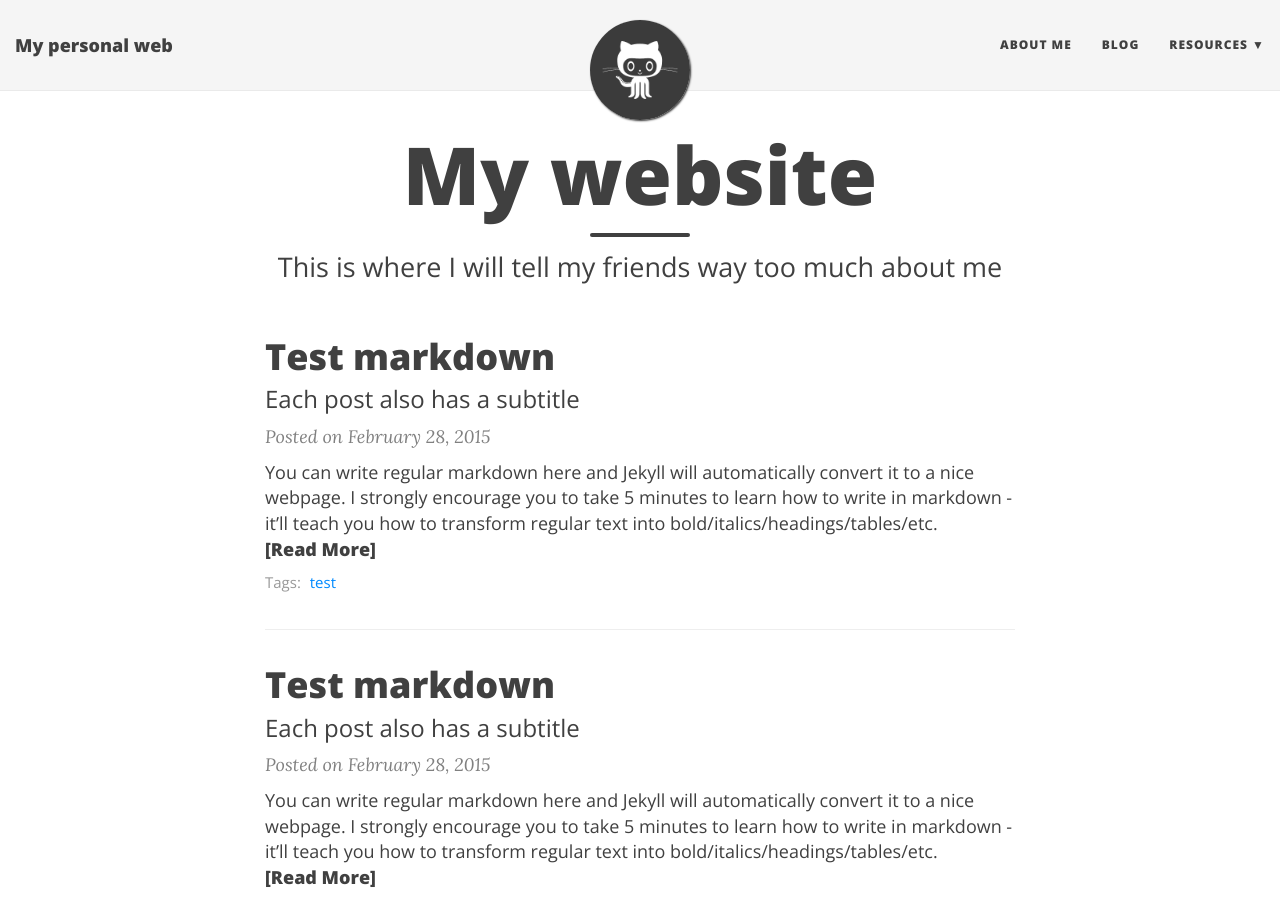
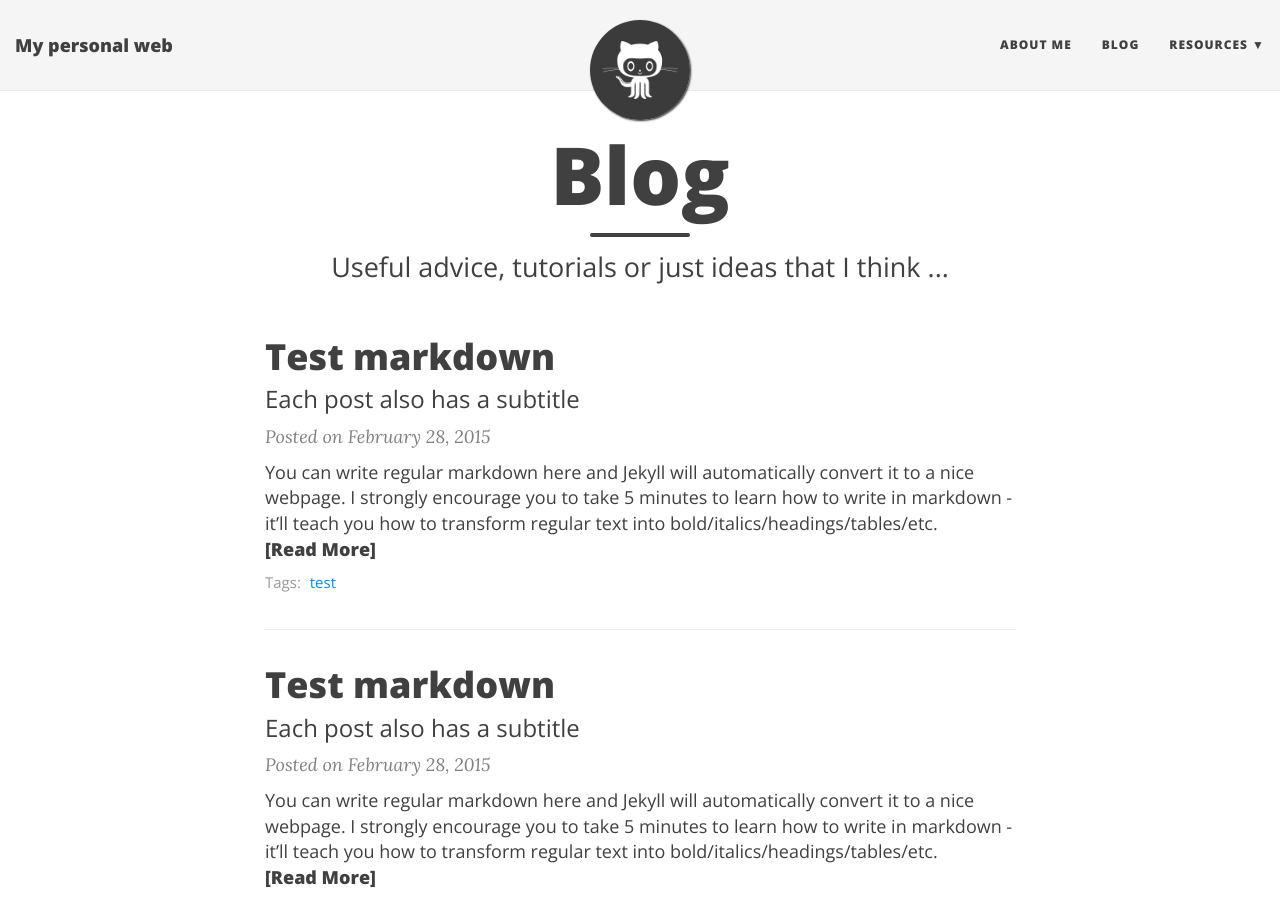
Before and after one commit to ThePutty/theputty.github.io, a Jekyll site: the page built from blog/index.html, in a window 1280 px wide and 900 px high. Built offline with Jekyll 4.4.1, drawn with Linux system fonts in a browser that asks for light colours; nearby versions of some CDN libraries; the list of posts is cut into pages by our own code.

Commit message:
Update index.html

```diff
--- a/blog/index.html
+++ b/blog/index.html
@@ -1,7 +1,7 @@
 ---
 layout: page
-title: My website
-subtitle: This is where I will tell my friends way too much about me
+title: Blog
+subtitle: Useful advice, tutorials or just ideas that I think ...
 use-site-title: true
 ---
 
```
